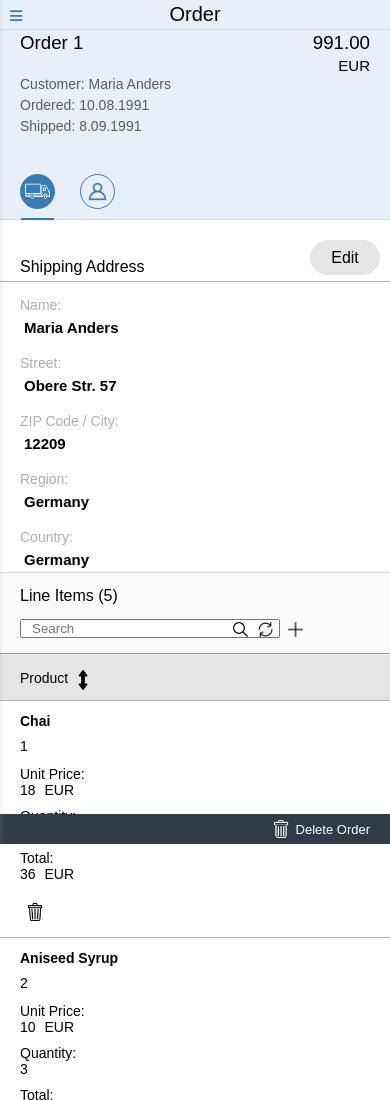
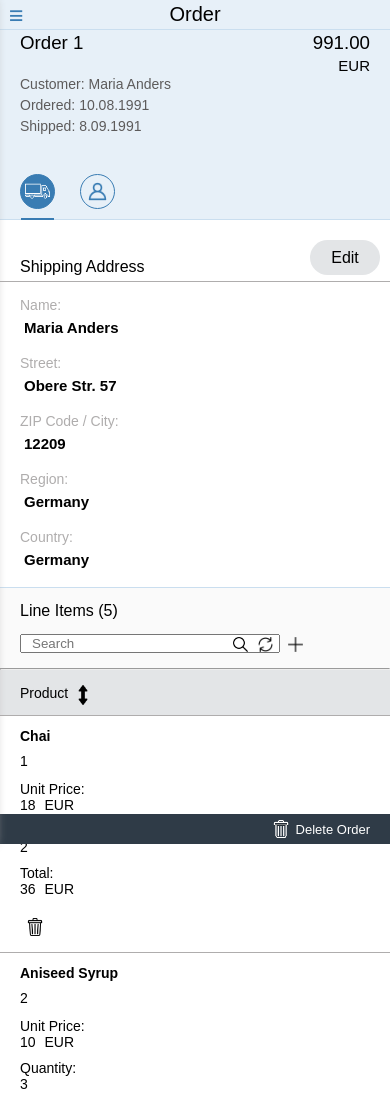
Before and after one commit to Vitali177/Order_Task_ItechArt, a website built with webpack: page index.html in a window 390 px wide. Shown: the top 1100 px of the page. Built offline with nearby package versions, Linux system fonts and the light colour scheme.

Commit message:
feat: add padding-bottom for selected tab

```diff
--- a/assets/stylesheets/css/blocks/main-order.css
+++ b/assets/stylesheets/css/blocks/main-order.css
@@ -104,6 +104,7 @@
 
 .order .tab--selected {
   display: block;
+  padding-bottom: 10px;
 }
 
 .order__address {
@@ -405,9 +406,9 @@ input.is-modify:focus {
     height: 100%;
   }
 
-  .order__address, .order__processor {
+  .order .tab--selected {
     min-height: 325px;
-    padding: 0;
+    padding: 0 0 15px 0;
   }
 
   .order__address-heading, .address-processor-heading {
```
